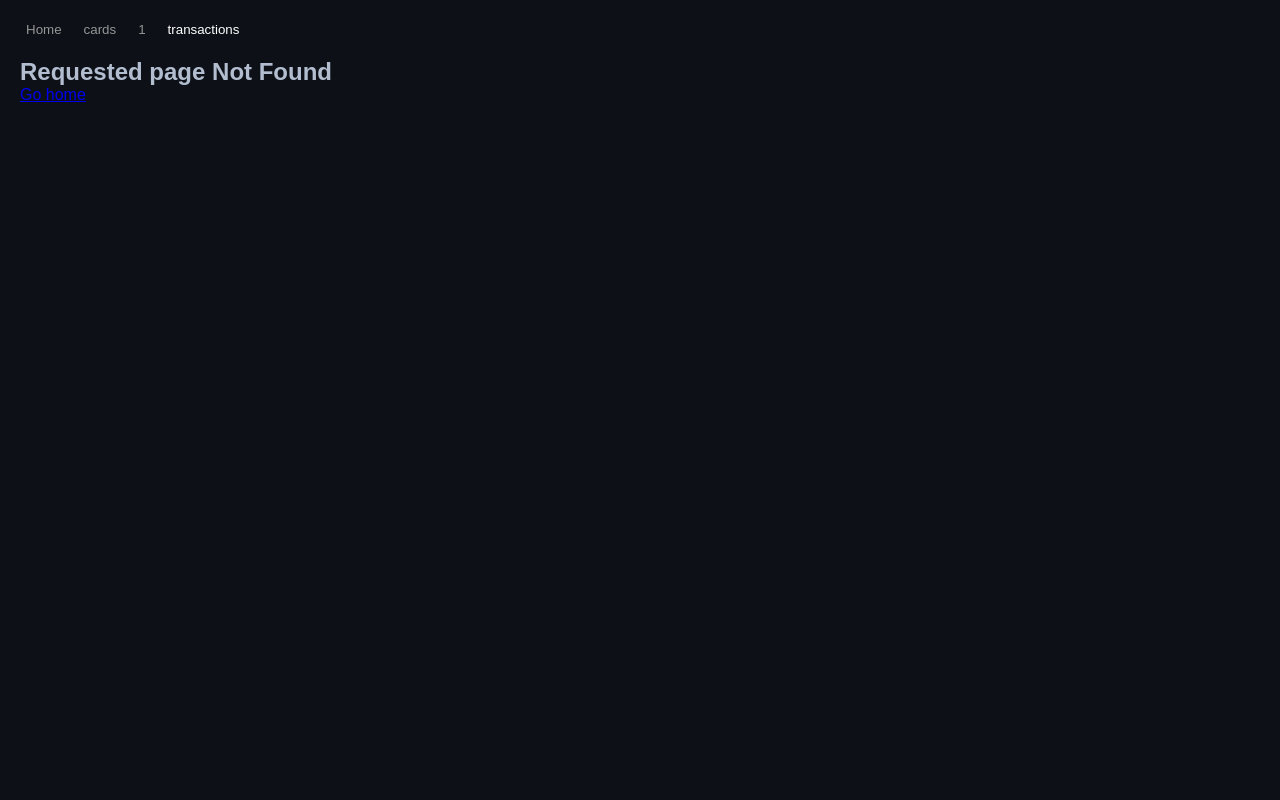
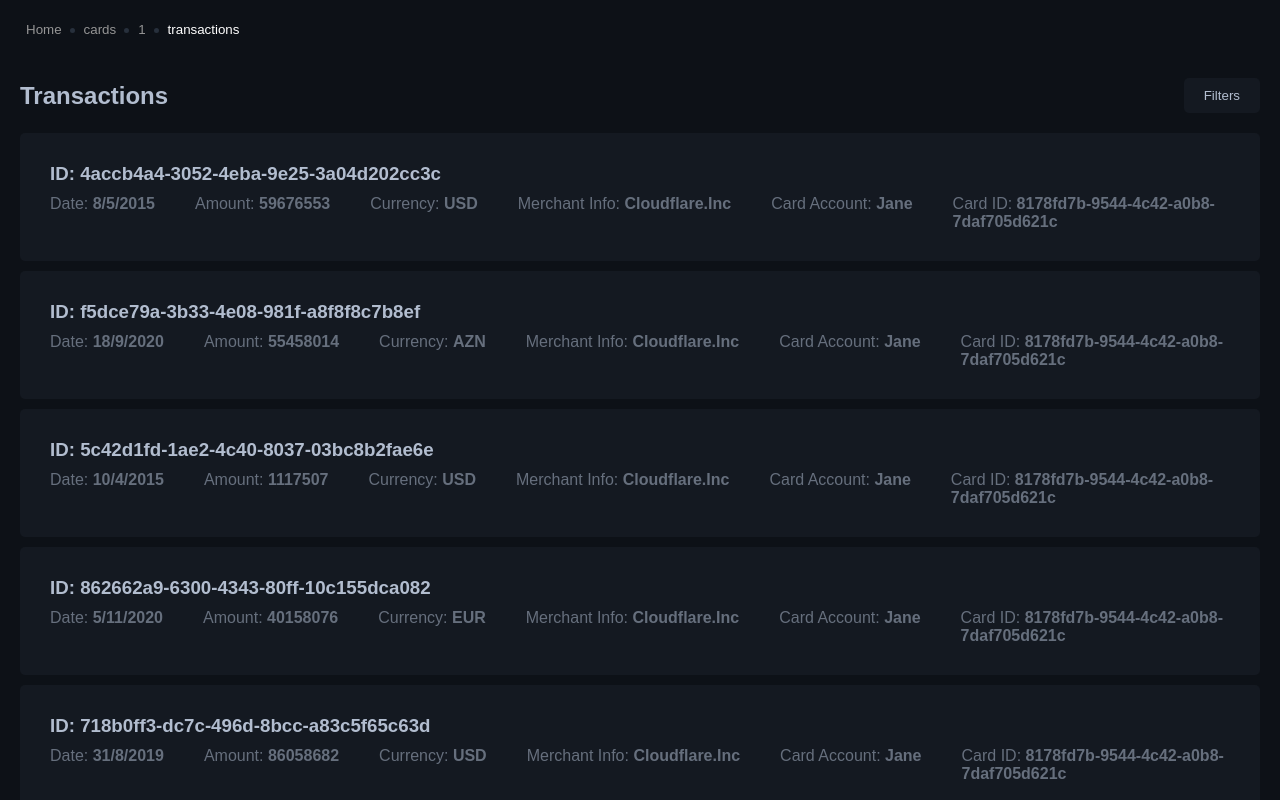
Before and after one commit to KhristenkoE/bank-account, a React app: page /cards/1/transactions in a window 1280 px wide. Before the commit this address had no page. Shown: the top 800 px of the page. Built offline with nearby package versions, Linux system fonts and the light colour scheme.

Commit message:
fix breadcrumbs

```diff
--- a/src/components/App/App.tsx
+++ b/src/components/App/App.tsx
@@ -20,8 +20,11 @@ const App = () => {
 					<Routes>
 						<Route path="transactions" element={<TransactionsList />} />
 						<Route path="transactions/:transactionID" element={<TransactionDetails />} />
+						<Route path="transactions/:transactionID/:cardID" element={<CardDetails />} />
 						<Route path="cards" element={<CardsList />} />
 						<Route path="cards/:cardID" element={<CardDetails />} />
+						<Route path="cards/:cardID/transactions" element={<TransactionsList />} />
+						<Route path="cards/:cardID/transactions/:transactionID" element={<TransactionDetails />} />
 						<Route path="/" element={<Home />} />
 						<Route path="*" element={<_404 />} />
 					</Routes>
--- a/src/components/Breadcrumbs/Breadcrumbs.module.css
+++ b/src/components/Breadcrumbs/Breadcrumbs.module.css
@@ -7,6 +7,7 @@
 
 .list li {
 	margin-right: 10px;
+	position: relative;
 }
 
 .list li button {
@@ -20,3 +21,15 @@
 	color: white;
 	cursor: default;
 }
+
+.list li:not(:last-child):before {
+	content: '';
+	position: absolute;
+	height: 5px;
+	width: 5px;
+	background: #27303c;
+	border-radius: 100%;
+	top: 50%;
+	transform: translateY(-1px);
+	right: -7px;
+}
--- a/src/components/Breadcrumbs/Breadcrumbs.tsx
+++ b/src/components/Breadcrumbs/Breadcrumbs.tsx
@@ -4,7 +4,7 @@ import { BreadcrumbsContext } from '../../contexts/BreadcrumbsContext';
 import styles from './Breadcrumbs.module.css';
 
 const Breadcrumbs = () => {
-	const { breadcrumbs, setBreadcrumbs } = useContext(BreadcrumbsContext);
+	const { breadcrumbs } = useContext(BreadcrumbsContext);
 	const navigate = useNavigate();
 
 	const onBreadcrumbClick = (url: string, index: number) => {
--- a/src/pages/CardDetails/CardDetails.tsx
+++ b/src/pages/CardDetails/CardDetails.tsx
@@ -17,7 +17,7 @@ const CardDetails = () => {
 		setAppliedTransactionFilters({
 			[FilterName.CARD_ID]: card.cardID,
 		});
-		navigate('/transactions');
+		navigate(`/cards/${card.cardID}/transactions`);
 	};
 
 	if (card === undefined) {
--- a/src/pages/TransactionDetails/TransactionDetails.tsx
+++ b/src/pages/TransactionDetails/TransactionDetails.tsx
@@ -24,7 +24,7 @@ const TransactionDetails = () => {
 					<li>Amount: <strong>{transaction.amount}</strong></li>
 					<li>Currency: <strong>{transaction.currency}</strong></li>
 					<li>Date: <strong>{transaction.transactionDate}</strong></li>
-					<li>Card ID: <Link className={styles.cardLink} to={`/cards/${transaction.cardID}`}><strong>{transaction.cardID}</strong></Link></li>
+					<li>Card ID: <Link className={styles.cardLink} to={`/transactions/${transaction.transactionID}/${transaction.cardID}`}><strong>{transaction.cardID}</strong></Link></li>
 				</ul>
 			</article>
 		</section>
```
